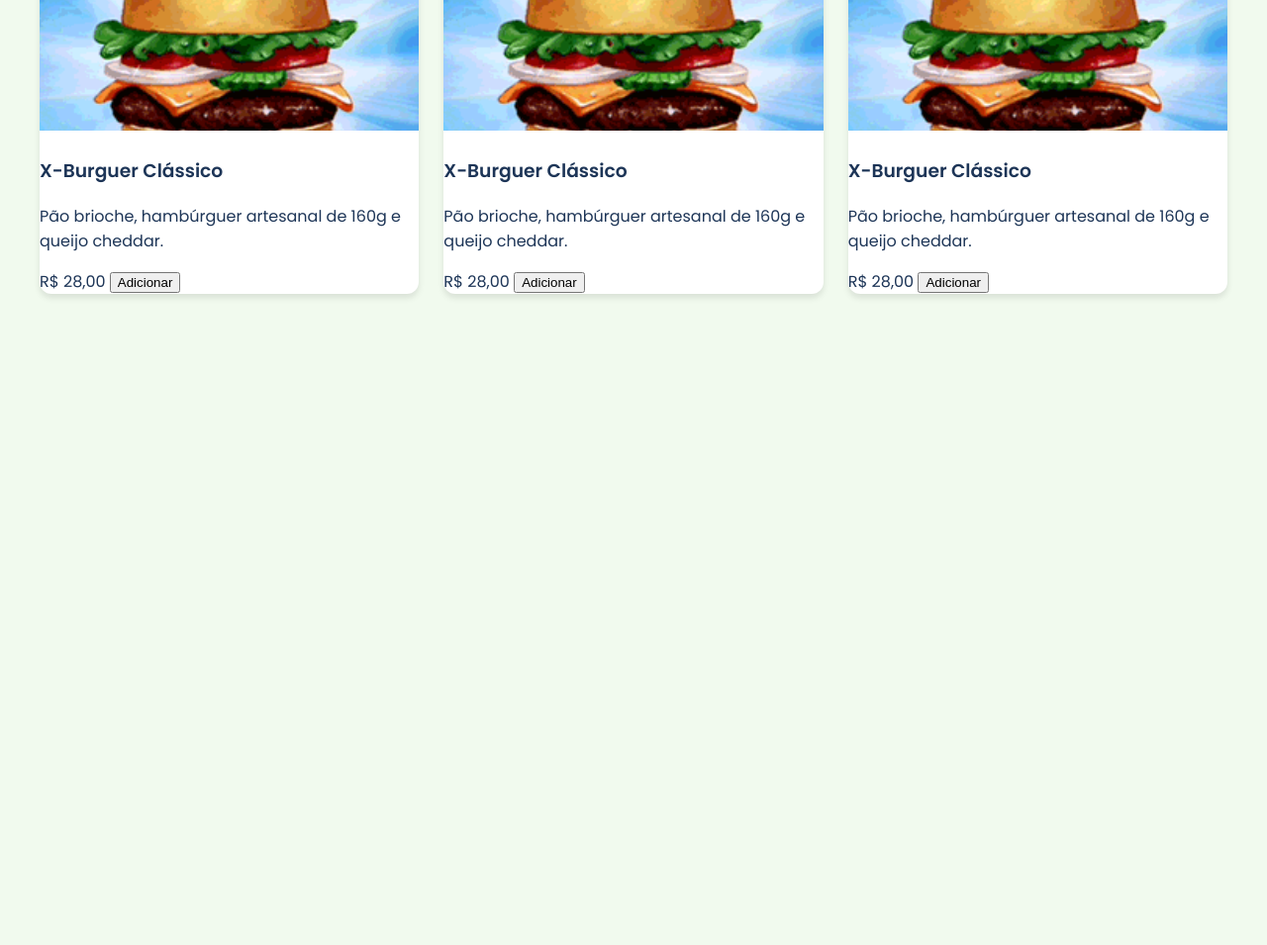
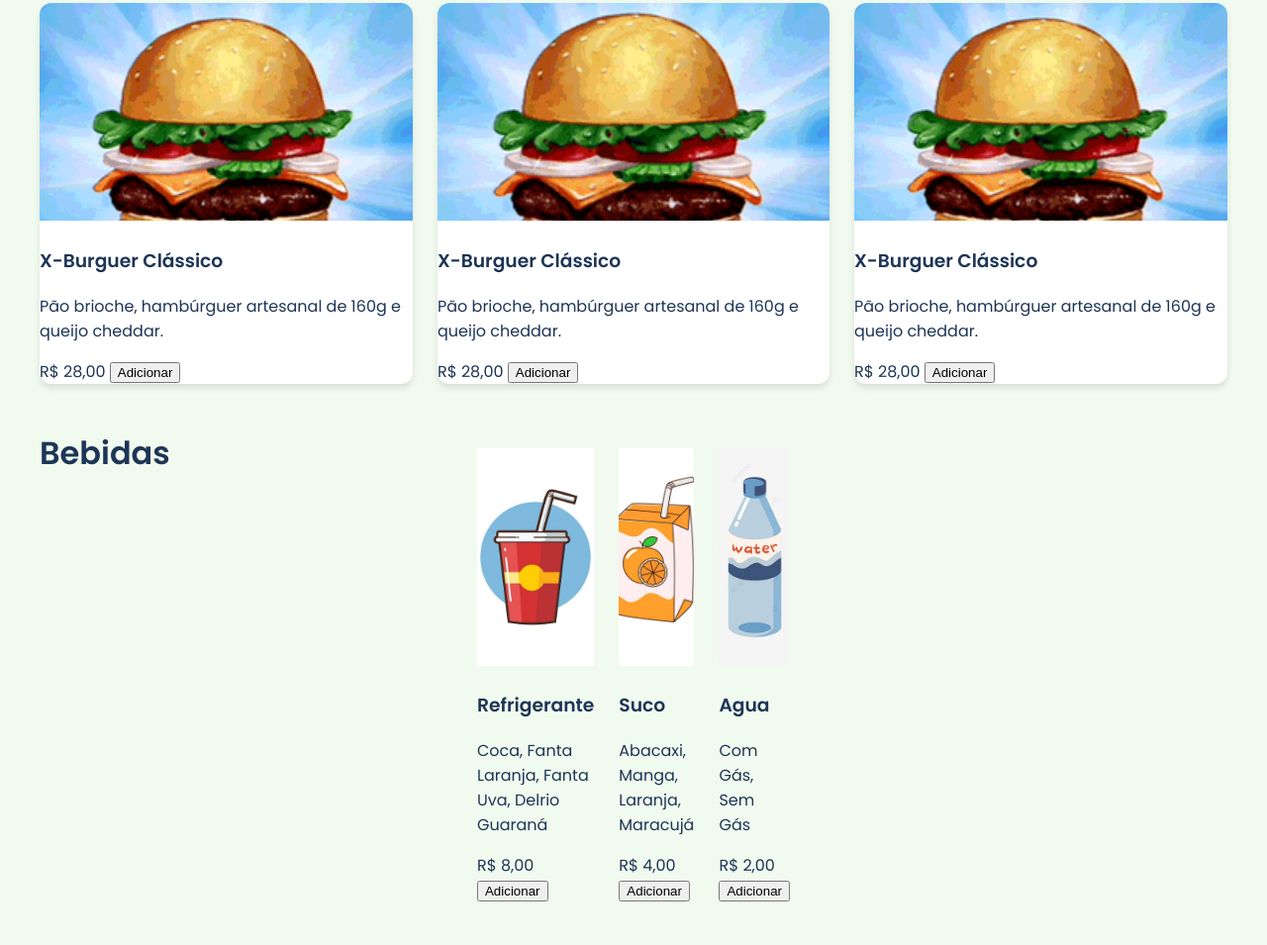
Before and after one commit to emanuelvg19/ADS, a plain HTML site: page Programação Web/Siri Cascudo/cardapio.html in a window 1280 px wide. Shown: the part 562-1517 px from the top of the page at 99% size. Before the commit the page ends 899 px from the top, so only its background shows below. Drawn offline with Linux system fonts and the light colour scheme.

Commit message:
Foi inserido a função bebidas, junto com as imagens referentes

```diff
--- a/Programação Web/Siri Cascudo/cardapio.html
+++ b/Programação Web/Siri Cascudo/cardapio.html
@@ -4,11 +4,15 @@
     <meta charset="UTF-8">
     <meta name="viewport" content="width=device-width, initial-scale=1.0">
     <link rel="stylesheet" href="estilos-cardapio.css">
-    <script src="interacoes.js"></script>
     <title>Siri Cascudo</title>
-    <div class="info-carrinho">Carrinho: <span id="contador-itens">0</span></div>
+
 </head>
 <body>
+
+<header>
+    <h1>Siri Cascudo</h1>
+    <div class="info-carrinho">Carrinho: <span id="contador-itens">0</span></div>
+</header>
 
 <main class="vitrine-grid">
     <article class="card-produto">
@@ -65,7 +69,46 @@
             <button class="btn-adicionar">Adicionar</button>
         </div>
     </article>
+
+ <header class="secao-bebidas">
+    <h1>Bebidas</h1>
+ </header>
+   <div class="vitrine-grid">
+
+    <article class="card-bebida">
+        <img src="img/refrigerante.jpg" alt="Refrigerante" class="imagem-produto">
+        <div class="conteudo-card">
+            <h3>Refrigerante</h3>
+            <p>Coca, Fanta Laranja, Fanta Uva, Delrio Guaraná</p>
+            <span class="preco-destaque">R$ 8,00</span>
+            <button class="btn-adicionar">Adicionar</button>
+        </div>
+    </article>
+
+    <article class="card-bebida">
+        <img src="img/suco.jpg" alt="Refrigerante" class="imagem-produto">
+        <div class="conteudo-card">
+            <h3>Suco</h3>
+            <p>Abacaxi, Manga, Laranja, Maracujá</p>
+            <span class="preco-destaque">R$ 4,00</span>
+            <button class="btn-adicionar">Adicionar</button>
+        </div>
+    </article>
+
+    <article class="card-bebida">
+        <img src="img/agua.jpg" alt="Refrigerante" class="imagem-produto">
+        <div class="conteudo-card">
+            <h3>Agua</h3>
+            <p>Com Gás, Sem Gás</p>
+            <span class="preco-destaque">R$ 2,00</span>
+            <button class="btn-adicionar">Adicionar</button>
+        </div>
+    </article>
+    </div>
+
 </main>
+
+<script src="interacoes.js"></script>
 
 </body>
 </html>
```
Also changed, not shown: Programação Web/Siri Cascudo/img/agua.jpg (added), Programação Web/Siri Cascudo/img/refrigerante.jpg (added), Programação Web/Siri Cascudo/img/suco.jpg (added).
